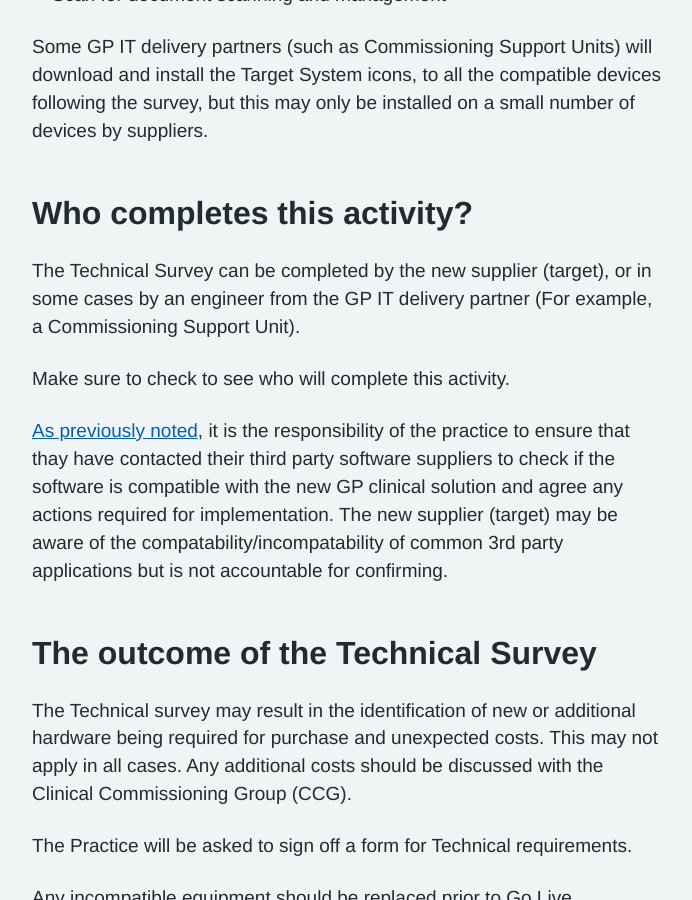
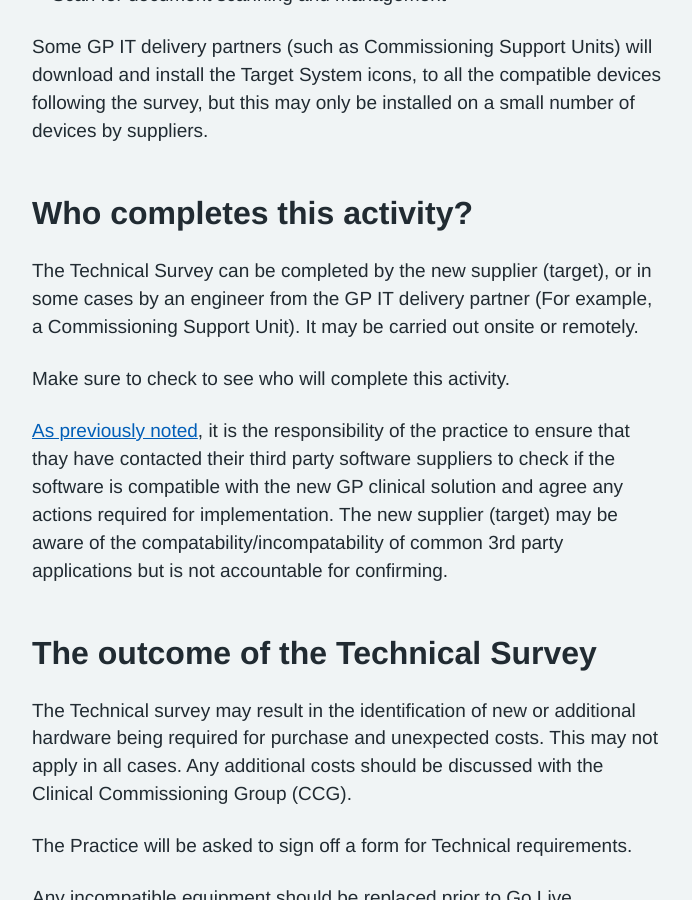
Before and after one commit to nhsconnect/prm-practice-migration, a Jekyll site: the page built from guide/02-technical-survey.md, in a window 1280 px wide and 900 px high, scrolled down 1076 px. Shown: the whole window, without its empty margins (128-820 px from the left). Built offline with Jekyll 4.4.1, drawn with Linux system fonts in a browser that asks for light colours; some web fonts are replaced.

Commit message:
Update 02-technical-survey.md

```diff
--- a/guide/02-technical-survey.md
+++ b/guide/02-technical-survey.md
@@ -26,7 +26,8 @@ Some GP IT delivery partners (such as Commissioning Support Units) will download
 
 ## Who completes this activity?
 
-The Technical Survey can be completed by the new supplier (target), or in some cases by an engineer from the GP IT delivery partner (For example, a Commissioning Support Unit).
+The Technical Survey can be completed by the new supplier (target), or in some cases by an engineer from the GP IT delivery partner (For example, a Commissioning Support Unit). It may be carried out onsite or remotely.
+<!-- [UPLIFT] based on user feedback, added sentence that this may be carried out remotely -->
 
 Make sure to check to see who will complete this activity.
 
```
